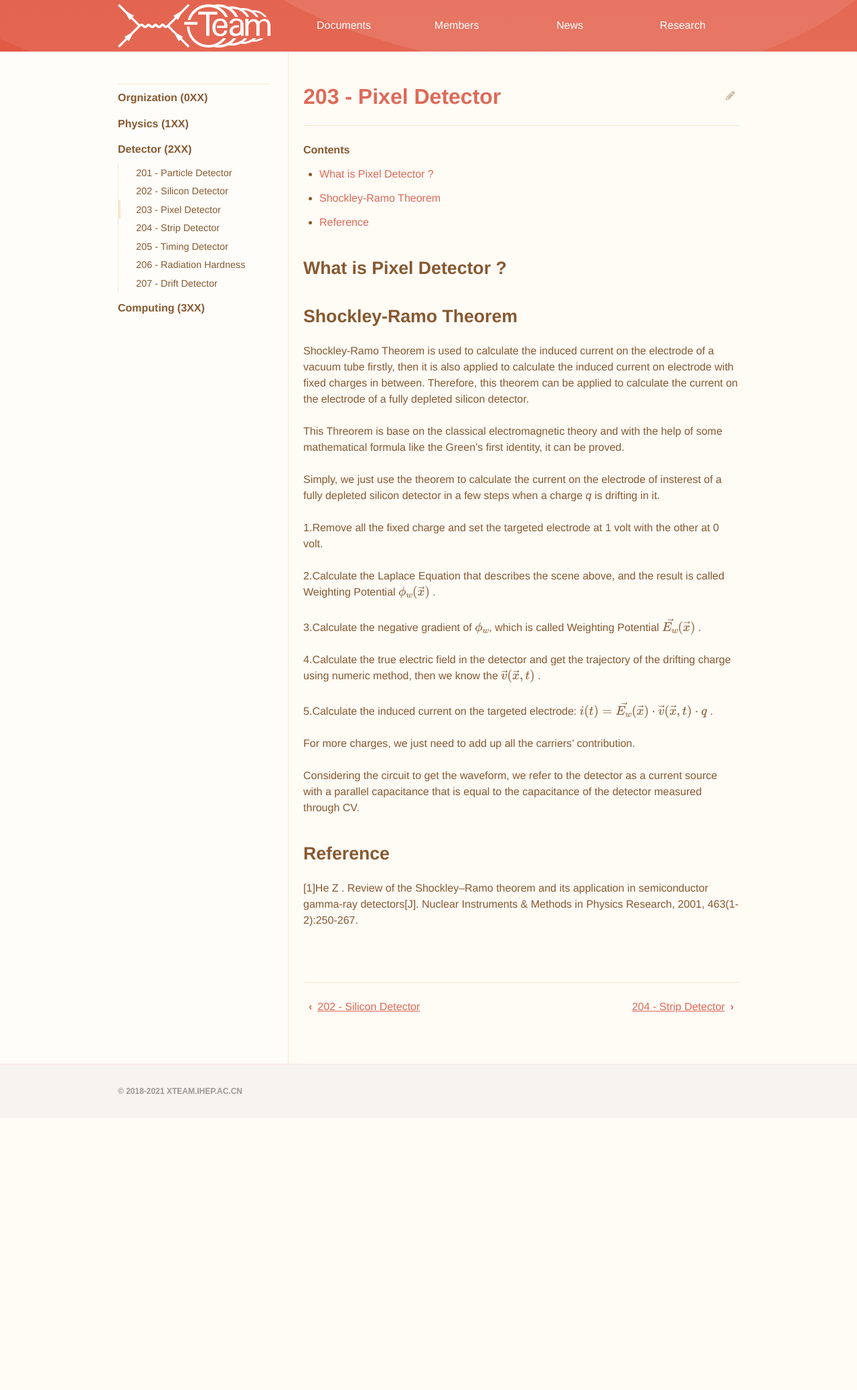
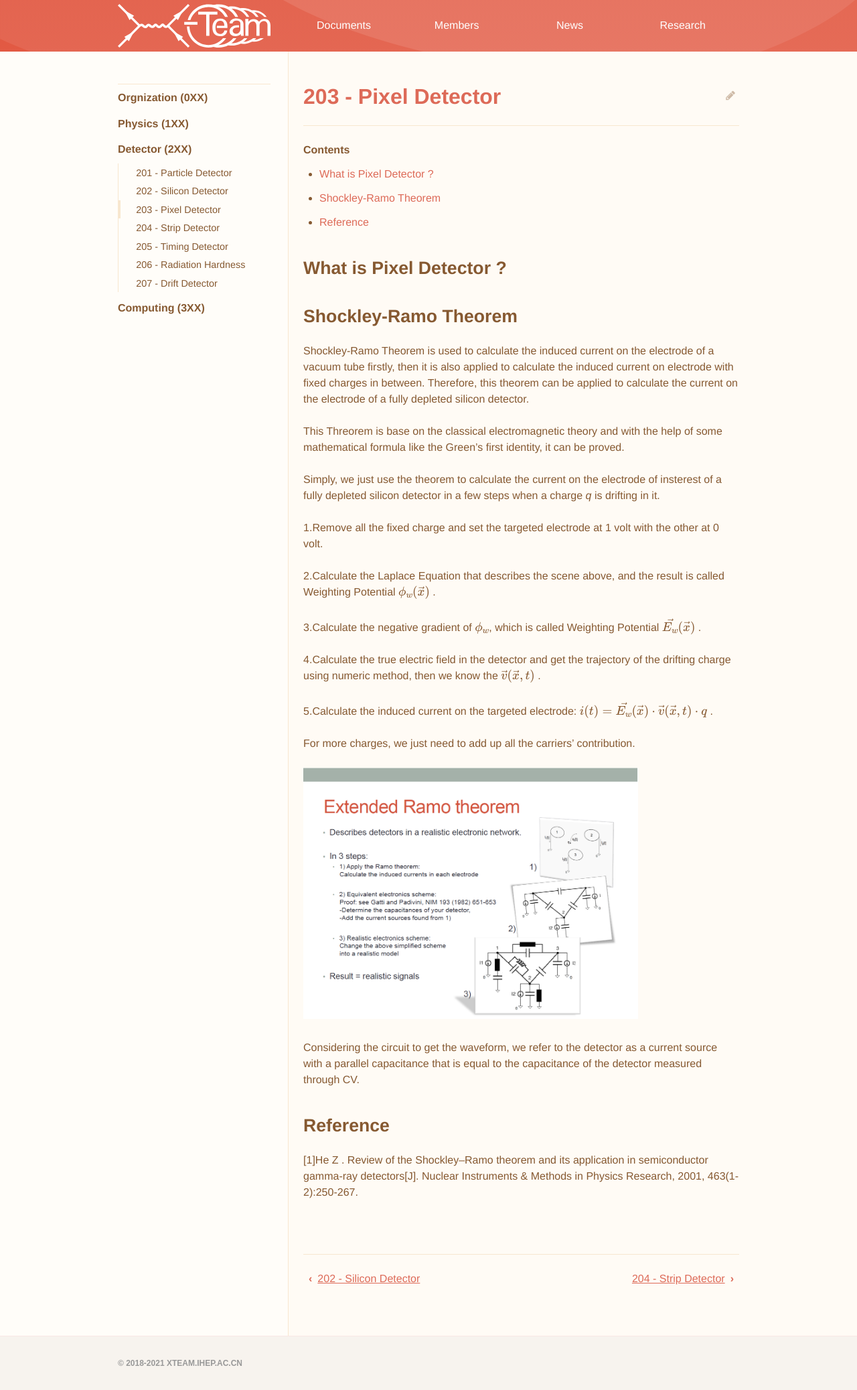
Before and after one commit to dt-np/xteam, a Jekyll site: the page built from _docs/203_pixel.md, in a window 1280 px wide. Shown: the whole page at 67% size. Built offline with Jekyll 4.4.1, drawn with Linux system fonts in a browser that asks for light colours; formulas are drawn with MathJax 3; before the commit the page ends 1669 px from its top, so only the background shows below that.

Commit message:
Update 203_pixel.md

```diff
--- a/_docs/203_pixel.md
+++ b/_docs/203_pixel.md
@@ -31,6 +31,8 @@ use_math: true
 
   For more charges, we just need to add up all the carriers' contribution.
 
+<img src="/images/circuit_with.png" width="500"/>
+
   Considering the circuit to get the waveform, we refer to the detector as a current source with a parallel capacitance that is equal to the capacitance of the detector measured through CV.
 
 ## Reference
```
